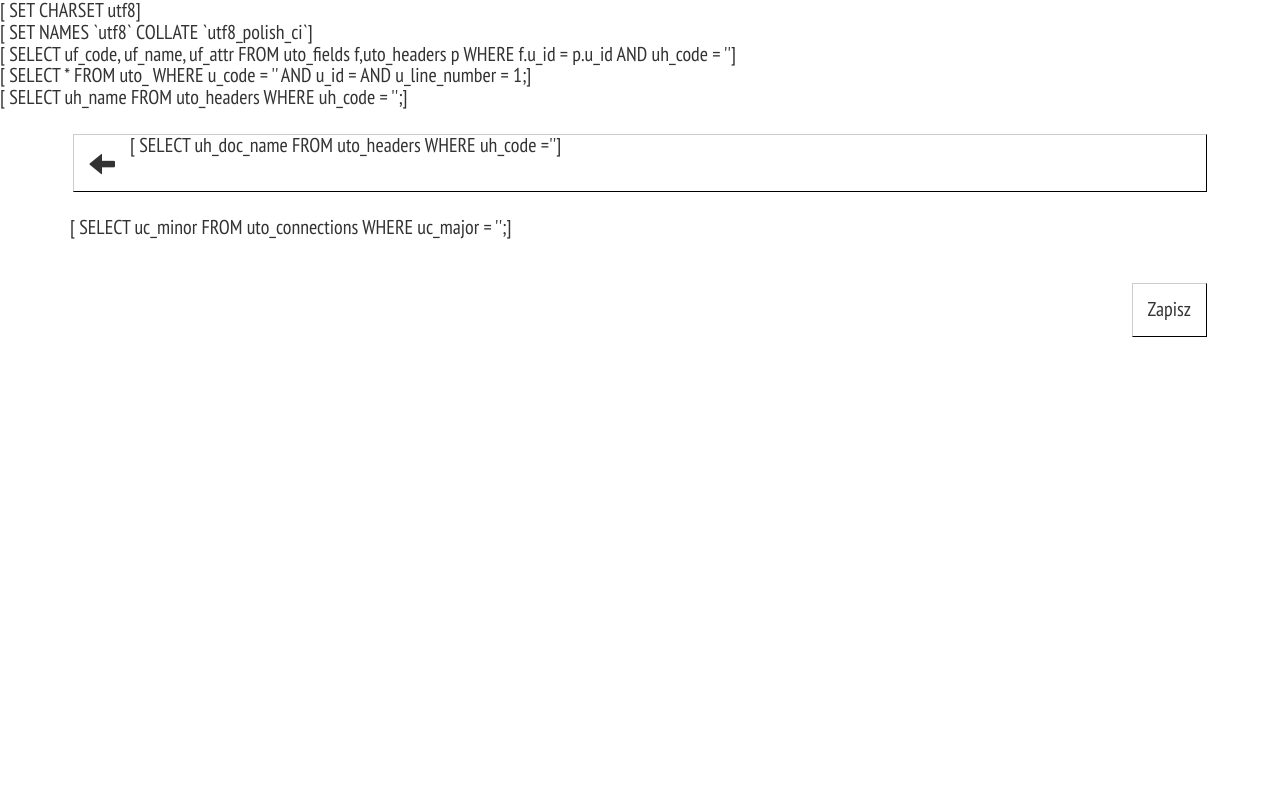
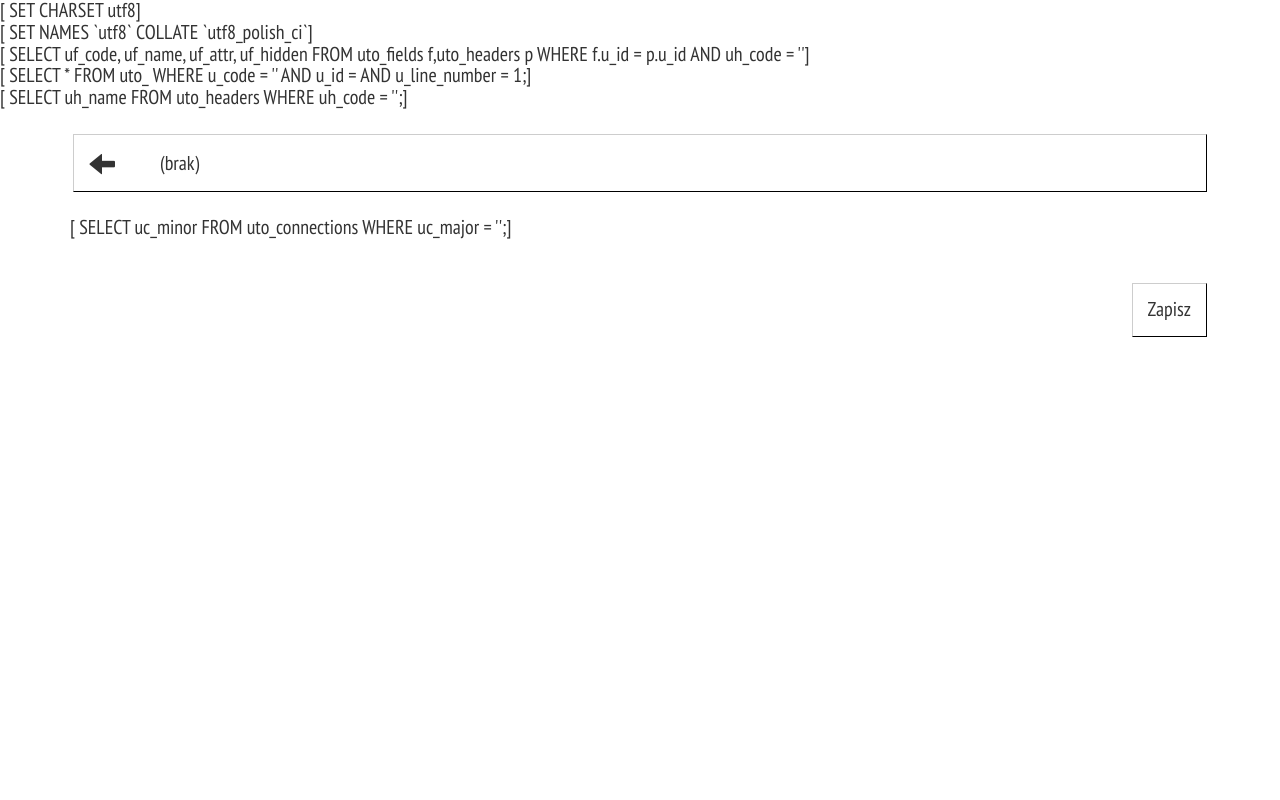
Before and after one commit to Fergun/CMS, a PHP site: page /edit.php?sql_debug=1 in a window 1280 px wide. Run offline with PHP 8.4, Linux system fonts and the light colour scheme; data that the repository does not hold is empty; some libraries are stand-ins or nearby versions.

Commit message:
Początek obiektów + js

```diff
--- a/edit.php
+++ b/edit.php
@@ -64,7 +64,7 @@ echo '<form action="edit.php" name="edit" id="edit" method="post">';
 
     echo '<div class="div-table"><div class="div-header-row"><div class="div-cell nopadding border">';
         echo '<span '.tooltip('Powrót').' class="glyphicon glyphicon-arrow-left actions return" onclick="window.location.href=\'http://undertheowl.pl/cms/view.php?header_code='.$header_code.'\'"></span>';
-        echo '<span class="header text">'. uto_query('SELECT uh_doc_name FROM uto_headers WHERE uh_code ="'. $header_code .'"').'</span>';
+        echo '<span class="header text">'. $title .'</span>';
         if($mode == 'show'){
             echo '<span '.tooltip('Usuń').' class="glyphicon glyphicon-trash actions main-actions" onclick="window.location.href=\'http://undertheowl.pl/cms/edit.php?mode=delete&header_code='.$header_code.'&u_code='.$code.'&id='.$id.'&u_line_number='.$line_number.'\'"></span>';
             echo '<span '.tooltip('Edytuj').' class="glyphicon glyphicon-pencil actions main-actions" onclick="window.location.href=\'http://undertheowl.pl/cms/edit.php?mode=edit&header_code='.$header_code.'&u_code='.$code.'&id='.$id.'&u_line_number='.$line_number.'\'"></span>';
@@ -72,19 +72,19 @@ echo '<form action="edit.php" name="edit" id="edit" method="post">';
     echo '</div></div></div><br>';
 
     echo '<div class="div-table">';
-            foreach($headers as $key => $heading){
+            foreach($headers as $key => $header){
                 $hidden = '';
                 $tmp_mode = $mode;
-                $value = $row[$heading['code']];
-                if($heading['code'] == 'u_code' && $header_code != 'fields'){
+                $value = $row[$header['code']];
+                if($header['code'] == 'u_code' && $header_code != 'fields'){
                     $tmp_mode = 'hidden';
                     $hidden = 'hidden';
-                    $value = ($row[$heading['code']] ? $row[$heading['code']] : '');
+                    $value = ($row[$header['code']] ? $row[$header['code']] : '');
                 }
-                if($heading['code'] == 'u_id'){
+                if($header['code'] == 'u_id'){
                     $tmp_mode = 'show';
                 }
-                if($heading['code'] == 'u_line_number' || ($heading['code'] == 'u_id' && $mode == 'create')){
+                if($header['code'] == 'u_line_number' || ($header['code'] == 'u_id' && $mode == 'create')){
                     $value = 1;
                     $tmp_mode = 'hidden';
                     $hidden = 'hidden';
@@ -92,11 +92,11 @@ echo '<form action="edit.php" name="edit" id="edit" method="post">';
                 echo '<div class="div-row '. $hidden .'">';
 
                 echo '<div class="div-cell border" style="width:1%">';
-                echo '<div class="header-button" name="' . $heading['code'] . '">' . $heading['name'] . '</div>';
+                echo '<div class="header-button" name="' . $header['code'] . '">' . $header['name'] . '</div>';
                 echo '</div>';
 
                 echo '<div class="div-cell border" style="width:99%">';
-                echo '<div class="header-button" name="' . $heading['code'] . '">'.if_edit($header_code,-1,$tmp_mode,$heading['code'],$value).'</div>';
+                echo '<div class="header-button" name="' . $header['code'] . '">'.if_edit($header_code,-1,$tmp_mode,$header['code'],$value).'</div>';
                 echo '</div>';
 
                 echo '</div>';
@@ -183,10 +183,8 @@ foreach($lines_headings as $lines_header => $line_headings) {
     if ($mode == 'edit') {
         send_hidden('ile_plus_'.$nr,${'ile'.$nr});
         echo '<div class="div-table"><div class="div-header-row"><div class="div-cell nopadding">';
-//        echo '<span ' . tooltip('Dodaj') . ' class="actions border return" onclick="window.location.href=\'http://undertheowl.pl/cms/edit.php?mode=' . $mode . '&id=' . $id . '&header_code=' . $header_code . '&ile_plus=' . ($ile + 1) . '\'">Dodaj</span>';
-        echo '<span ' . tooltip('Dodaj') . ' class="actions border return" onclick="edit.mode.value=\'' . $mode . '\';console.log(edit.ile_plus_'.$nr.'.value);edit.ile_plus_'.$nr.'.value=increm(edit.ile_plus_'.$nr.'.value,1);edit.submit();">Dodaj</span>';
-//        echo '<span ' . tooltip('Usuń') . ' class="actions border main-actions" onclick="window.location.href=\'http://undertheowl.pl/cms/edit.php?mode=' . $mode . '&id=' . $id . '&header_code=' . $header_code . '&ile_plus_'.$nr.'=' . ($ile - 1) . '\'">Usuń</span>';
-        echo '<span ' . tooltip('Usuń') . ' class="actions border main-actions" onclick="edit.mode.value=\'' . $mode . '\';console.log(edit.ile_plus_'.$nr.'.value);edit.ile_plus_'.$nr.'.value=increm(edit.ile_plus_'.$nr.'.value,0);edit.submit();">Usuń</span>';
+        echo '<span ' . tooltip('Dodaj') . ' class="actions border return" onclick="edit.mode.value=\'' . $mode . '\';edit.ile_plus_'.$nr.'.value=increm(edit.ile_plus_'.$nr.'.value,1);edit.submit();">Dodaj</span>';
+        echo '<span ' . tooltip('Usuń') . ' class="actions border main-actions" onclick="edit.mode.value=\'' . $mode . '\';edit.ile_plus_'.$nr.'.value=increm(edit.ile_plus_'.$nr.'.value,0);edit.submit();">Usuń</span>';
         echo '</div></div></div>';
     }
     $nr++;
--- a/style.css
+++ b/style.css
@@ -23,6 +23,10 @@ body {
     font-family: 'PT Sans Narrow', 'Helvetica', serif;
     line-height: 1.09;
     font-size: 2em;
+}
+
+input {
+    width: 80px !important;
 }
 
 .div-table{
--- a/system/Process.php
+++ b/system/Process.php
@@ -98,8 +98,9 @@ class Process
         $fieldsName         = $this->config['fields']['name'];
         $fieldsCode         = $this->config['fields']['code'];
         $fieldsAttribute    = $this->config['fields']['attribute'];
+        $fieldsHidden       = $this->config['fields']['hidden'];
 
-        $sql = 'SELECT '. $fieldsCode .', '. $fieldsName .', '. $fieldsAttribute .' FROM '. $fieldsTable .' f,'. $processTable .' p WHERE f.'. $id .' = p.'. $id .' AND '. $processCode .' = "'. $process_code .'"';
+        $sql = 'SELECT '. $fieldsCode .', '. $fieldsName .', '. $fieldsAttribute .', '. $fieldsHidden .' FROM '. $fieldsTable .' f,'. $processTable .' p WHERE f.'. $id .' = p.'. $id .' AND '. $processCode .' = "'. $process_code .'"';
 
         $db->query($sql);
         while($db->next_record()) {
@@ -107,7 +108,8 @@ class Process
             $headers[] =  array(
                 'name' => $db->f($fieldsName),
                 'code' => $db->f($fieldsCode),
-                'attr' => $db->f($fieldsAttribute)
+                'attr' => $db->f($fieldsAttribute),
+                'hidden' => $db->f($fieldsHidden)
             );
         }
 
--- a/system/config.ini
+++ b/system/config.ini
@@ -17,6 +17,7 @@ fields[table] = 'uto_fields'
 fields[code] = 'uf_code'
 fields[name] = 'uf_name'
 fields[attribute] = 'uf_attr'
+fields[hidden] = 'uf_hidden'
 
 statuses[table] = 'uto_statuses'
 statuses[value] = 'us_value'
```
